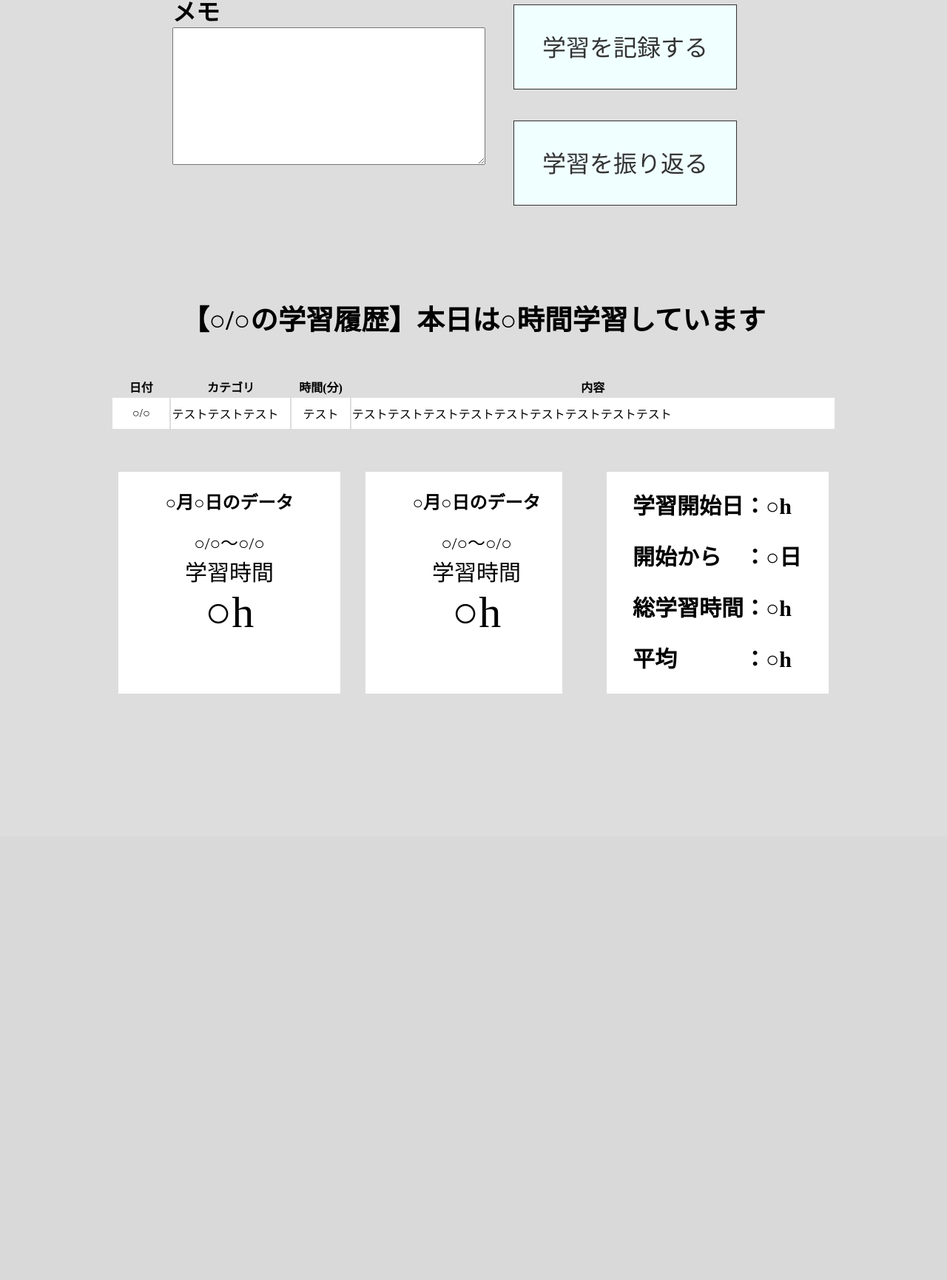
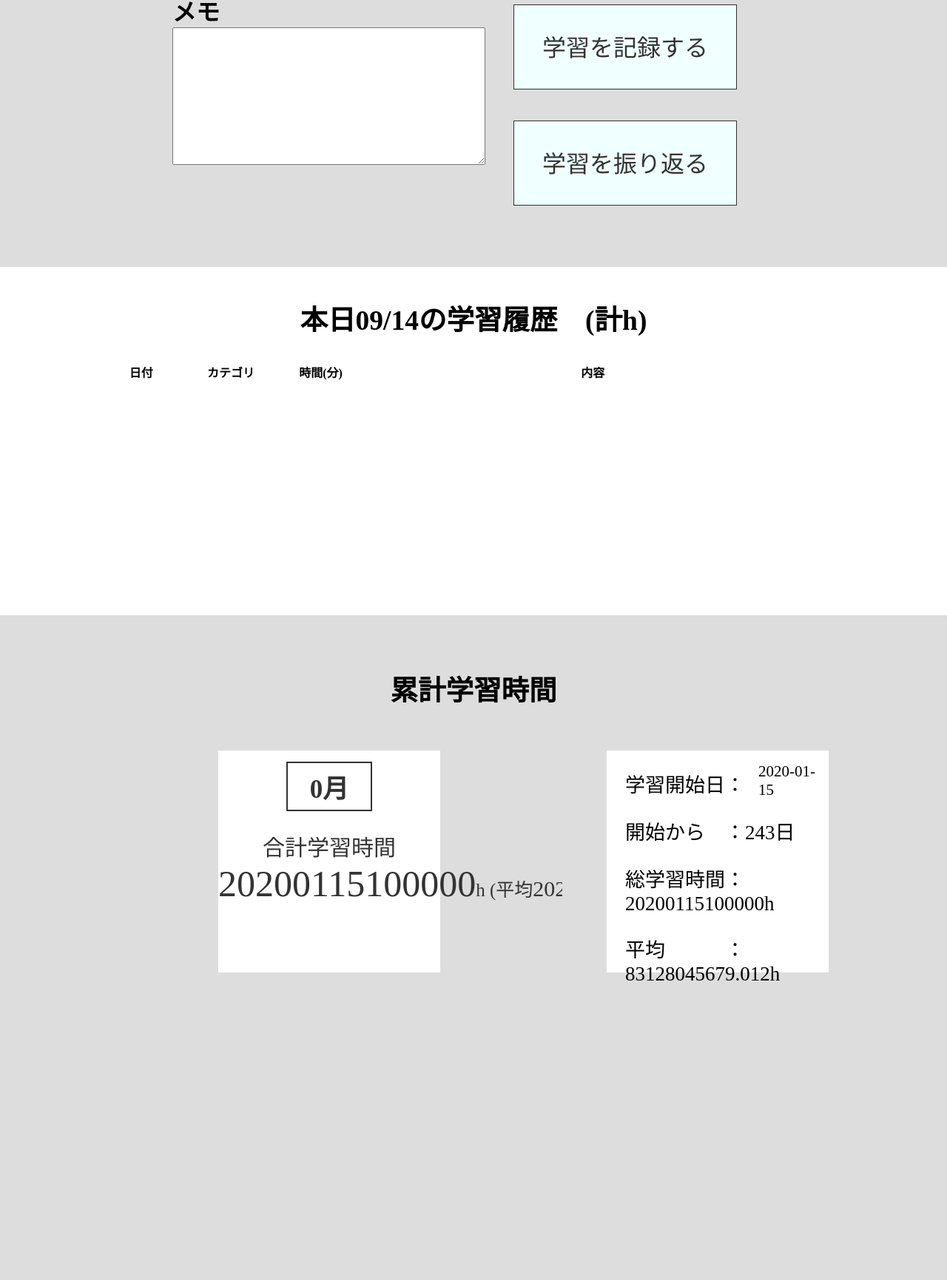
Before and after one commit to aizwellenstan/yuki_Portfolio, a PHP site: page / in a window 1280 px wide. Shown: the part 237-1968 px from the top of the page at 74% size. Before the commit the page ends 1175 px from the top, so only its background shows below. Run offline with PHP 8.4, Linux system fonts and the light colour scheme; the visitor is signed in with stand-in values (Sample User, id 1); tables that the repository leaves empty or names only in its code hold one stand-in row (values such as "Sample post"); lists and menus that the app fills with data are empty.

Commit message:
累計学習時間表示 #10

```diff
--- a/ReadBack.php
+++ b/ReadBack.php
@@ -64,8 +64,6 @@ $getstudytime = getstudytime($u_id,$from_date,$to_date,$includecategory);
 
         <div>
           <div class="search-msg">
-
-
             【<?php if (!empty($from_date) & $from_date != '2010-01-01' or !empty($to_date) & $to_date != date('Y-m-d')) {
                 echo $from_date . '~' . $to_date . 'の検索結果';
               } else {
@@ -169,7 +167,6 @@ $getstudytime = getstudytime($u_id,$from_date,$to_date,$includecategory);
                   <option value="<?php echo $_SESSION['category'] ?>" <?php if (!empty($_SESSION['category'])) echo 'selected'; ?>><?php echo $_SESSION['category'] ?></option>
                 <?php } ?>
               </select>
-
             </div>
           </div>
           <input type="submit" value="検索">
--- a/StudyDetail.php
+++ b/StudyDetail.php
@@ -1,9 +1,25 @@
+<?php
+debug('「「「「「「「「「「「「「「「「「「「「「「「「「「「「「「「「「「「「「「「「');
+debug('「学習振り返りページ　');
+debug('「「「「「「「「「「「「「「「「「「「「「「「「「「「「「「「「「「「「「「「「');
+
+$getagtstudy = getagtstudy($u_id);
+$user = getuser($u_id);
+debug('user:' . print_r($user, true));
+$includecategory = '';
+$startdate = date('Y-m-d', strtotime($user['create_date']));
+$getstudytime = getstudytime($u_id, $startdate, date('Y-m-d'), $includecategory);
+$sutdy_period = ((strtotime(date('Y-m-d')) - strtotime($startdate)) / 86400);
+$getstudy = getstudy($u_id, date('Y-m-d'), date('Y-m-d'), $includecategory);
+?>
+<div class="study_detail">
 <div class="site-width">
   <div class="page-title">
   </div>
-  <section>
+  <section class="today_list">
     <div class="table-title">
-      <h2><span>【○/○の学習履歴】</span>本日は<span>○</span>時間学習しています</h2>
+      <h2><span>本日<span><?php echo date('m/d');?></span>の学習履歴　(計<span class="today_time"><?php echo array_shift(getstudytime($u_id, date('Y-m-d'), date('Y-m-d'), $includecategory)); ?></span>h)</span>
+
     </div>
     <table>
       <thead>
@@ -14,63 +30,112 @@
           <th class="size_l">内容</th>
         </tr>
       </thead>
-      <tbody>
-        <tr>
-          <td class="size_s">○/○</td>
-          <td class='size_m'>テストテストテスト</td>
-          <td class="size_s">テスト</td>
-          <td class="size_l">テストテストテストテストテストテストテストテストテスト</td>
-        </tr>
+      <tbody class="alltbody">
+        <?php foreach ($getstudy as $key => $val) { ?>
+          <tr>
+            <td class="size_s"><?php echo $val['study_date']; ?></td>
+            <td class='size_m'><?php echo $val['study_category']; ?></td>
+            <td class="size_s"><?php echo $val['study_time']; ?></td>
+            <td class="size_l"><?php echo $val['study_detail']; ?></td>
+            <td class="size_s"><a href="Edit_study.php">編集する</a></td>
+          </tr>
+        <?php } ?>
+
+
       </tbody>
+
     </table>
   </section>
+</div>
+  <div class="total-study">
+  <div class="table-title">
+      <h2>累計学習時間</h2>
+    </div>
   <section class="data-list">
     <div class="data">
       <ul class="data-ul">
-        <li class="data_month">
-          <div>
-            <h1 class="data-title">○月○日のデータ</h1>
-              <p class="data-scope"><span>○/○</span>〜<span>○/○</span></p>
-              <p class="data-title2">学習時間</p>
-              <p class="study-time"><span>○</span>h</p>
-          </div>
-        </li>
-        <li class="data_month">
-          <div>
-            <h1 class="data-title">○月○日のデータ</h1>
-              <p class="data-scope"><span>○/○</span>〜<span>○/○</span></p>
-              <p class="data-title2">学習時間</p>
-              <p class="study-time"><span>○</span>h</p>
-          </div>
-        </li>
-        <li class="data_month">
-        <div >
-            <h1 class="data-title" >○月○日のデータ</h1>
-            <p class="data-scope"><span>○/○</span>〜<span>○/○</span></p>
-            <p class="data-title2">学習時間</p>
-            <p class="study-time"><span>○</span>h</p>
+        <?php foreach ($getagtstudy as $key => $val) { ?>
+          <li class="data_month">
+            <div>
+              <h1 class="data-title"><?php echo (int)$val['study_month']; ?>月</h1>
+              <p class="data-title2">合計学習時間</p>
+              <p class="study-time"><span class="sum"><?php echo $val['sum_time']; ?></span>h (平均<span class="avg"><?php echo $val['avg_time']; ?></span>h)</p>
             </div>
-        </li>
+          </li>
+        <?php } ?>
       </ul>
 
     </div>
     <div class="data_space">
-    <h1>学習開始日：<span>○</span>h</h1>
-    <h1>開始から　：<span>○</span>日</h1>
-    <h1>総学習時間：<span>○</span>h</h1>
-    <h1>平均　　　：<span>○</span>h</h1>
+      <p>学習開始日：<span class="startdate"><?php echo date('Y-m-d', strtotime($user['create_date'])); ?></span></p>
+      <p>開始から　：<span><?php echo $sutdy_period; ?></span>日</p>
+
+      <p>総学習時間：<span><?php echo $getstudytime['sum(study_time)']; ?></span>h</p>
+      <p>平均　　　：<span><?php echo $getstudytime['sum(study_time)'] / $sutdy_period; ?>h</p>
     </div>
   </section>
 </div>
+</div>
 <style>
+
+.data-list{
+  margin-top: -30px;
+}
+.today_list{
+height: 450px;
+
+}
+.table-title h1{
+  font-size: 40px;
+
+}
+.total-study{
+  background-color: #ddd;
+  height: 553px;
+  margin: 0 auto;
+  width: 980px;
+  padding-bottom: 10px;
+  padding-top: 10px;
+
+}
+.study_detail{
+  height: 471px;
+  background-color: #fff;
+ }
+ .alltbody{
+  overflow-x: hidden;
+
+ }
+ tbody{
+  overflow-y: scroll;
+  background-color: #DDDDDD;
+
+    height: 400px;
+ }
+  .startdate {
+    font-size: 21px;
+    width: 95px;
+    float: right;
+    display: block;
+    margin: 0px;
+    margin-top: -9px;
+  }
+
+  .sum {
+    font-size: 50px;
+  }
+
+  .avg {
+    font-size: 30px;
+  }
+
   .table-title {
     text-align: center;
-    padding-bottom: 20px;
     font-size: 25px;
   }
 
   td {
-    background-color: #fff;
+  color: #333;
     height: 40px;
   }
 
@@ -100,18 +165,28 @@
     background-color: #fff;
     float: right;
     margin-top: 56px;
+    font-size: 30px;
+  }
 
+  .data_space p {
+    font-size: 27px;
+    margin: 0 auto;
+    margin-left: 25px;
+    margin-top: 25px;
   }
-  .data_space h1{
+
+  .data_space h1 {
     margin-left: 35px;
     margin-top: 22px;
     font-size: 30px;
   }
+
   .data_month {
     height: 300px;
     width: 300px;
     margin-top: 55px;
     background-color: #fff;
+    color: #333;
     display: inline-block;
     margin-top: 30px;
     margin-right: 30px;
@@ -129,21 +204,23 @@
   }
 
   .data-title {
-    margin-top: 22px;
-  }
+    padding: 6px;
+    font-size: 35px;
+    width: 100px;
+    border: 2px solid;
+    margin: 0 auto;
+    margin-top: 15px;
+    margin-bottom: 25px;
 
-  .data-scope {
-    font-size:24px;
-    margin: 0;
   }
 
   .data-title2 {
-    font-size:30px;
+    font-size: 30px;
     margin: 0;
   }
 
   .study-time {
-    font-size: 60px;
+    font-size: 25px;
     margin: 0;
   }
 </style>
--- a/function.php
+++ b/function.php
@@ -311,3 +311,27 @@ function getstudytime($u_id,$from_date,$to_date,$includecategory)
     error_log('エラー発生:' . $e->getMessage());
   }
 }
+
+function getagtstudy($u_id)
+{
+  debug('全ての学習内容の取得');
+
+  try {
+    $dbh = dbConnect();
+    $sql = 'SELECT study_month , sum(study_time)as sum_time  , round(AVG(study_time),1)as avg_time  FROM study_detail WHERE user_id = :u_id  GROUP BY study_month desc';
+
+
+    $data = array(':u_id' => $u_id);
+    $stmt = queryPost($dbh, $sql, $data);
+
+if($stmt){
+  debug('成功');
+  return $stmt->fetchall();
+}else{
+  return false;
+}
+
+} catch (Exception $e) {
+error_log('エラー発生:' . $e->getMessage());
+}
+}
--- a/index.php
+++ b/index.php
@@ -5,6 +5,8 @@ debug('「マイページ　');
 debug('「「「「「「「「「「「「「「「「「「「「「「「「「「「「「「「「「「「「「「「「');
 debugLogStart();
 $_SESSION['file'] =  basename(__FILE__);
+$u_id = $_SESSION['user_id'];
+
 ?>
 <!DOCTYPE html>
 <html lang="ja">
--- a/login.php
+++ b/login.php
@@ -33,7 +33,7 @@ if (!empty($_POST)) {
       debug('クエリ結果の中身：' . print_r($result, true));
 
       if (!empty($result) && password_verify($pass, array_shift($result))) {
-        $sesLimit = 60*60;
+        $sesLimit = 60*60*10;
         $_SESSION['login_limit'] = $sesLimit;
         $_SESSION['login_date'] = time();
         $_SESSION['user_id'] = $result['id'];
--- a/style.css
+++ b/style.css
@@ -20,7 +20,7 @@ body{
 
 main{
   background-color: #ddd;
-  height: 1200px;
+  height: 1800px;
   }
 
   .first_header h1 {
```
Also changed, not shown: 1 other file.
